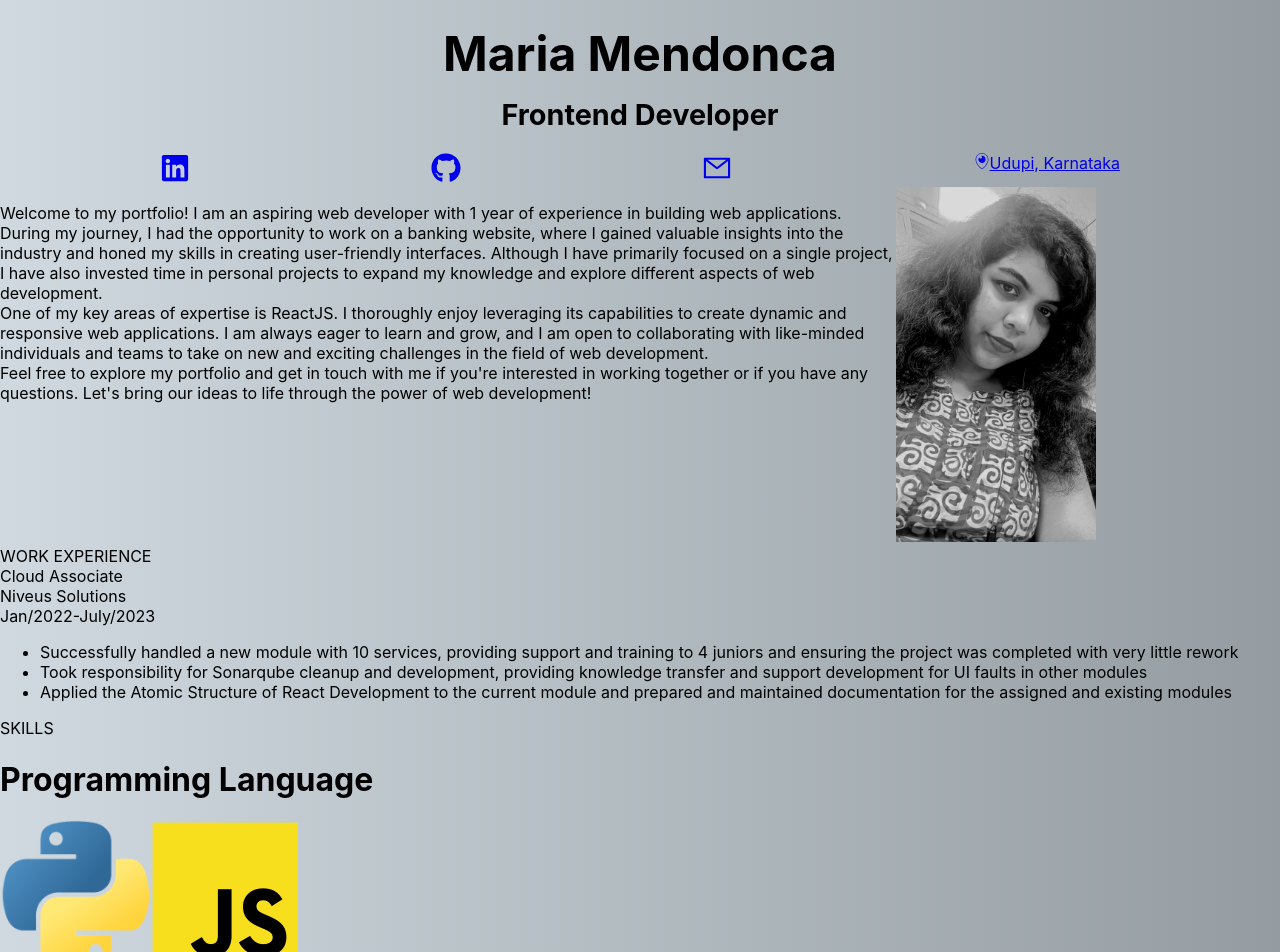
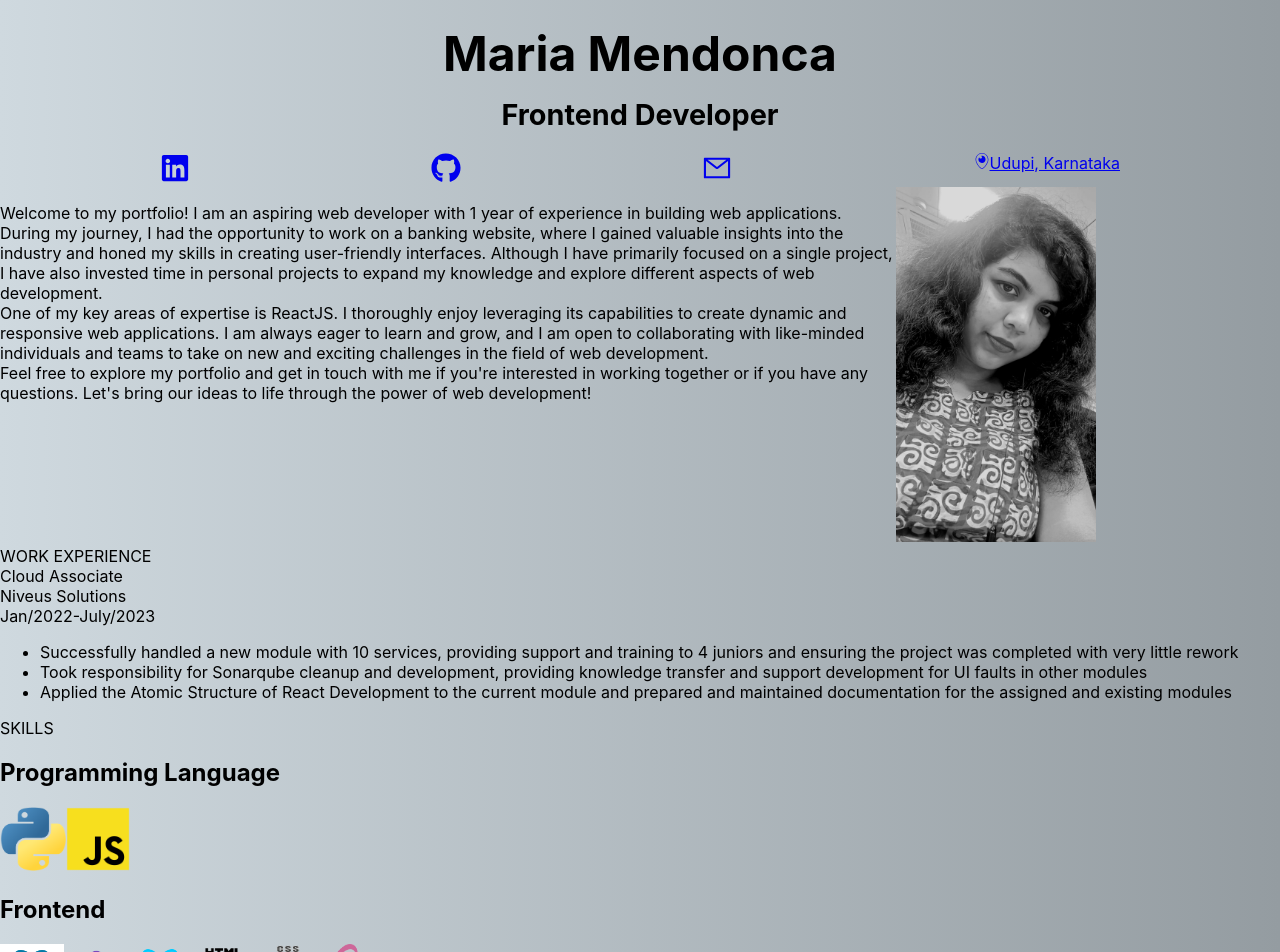
Before and after one commit to mendoncamaria/portfolio, a React (Create React App) app: page / in a window 1280 px wide. Shown: the top 952 px of the page. Built offline with nearby package versions, Linux system fonts and the light colour scheme.

Commit message:
changed image size, heading size

```diff
--- a/src/components/skills/SkillList.js
+++ b/src/components/skills/SkillList.js
@@ -34,14 +34,14 @@ export const GeneralPurposeLanguageList = [
   {
     src: PythonIcon,
     alt: 'Python',
-    height: '150px',
-    width: '150px',
+    height: '64px',
+    width: '66px',
   },
   {
     alt: 'JavaScript',
     src: JavascriptIcon,
-    height: '150px',
-    width: '150px',
+    height: '64px',
+    width: '64px',
   },
 ];
 
@@ -49,38 +49,38 @@ export const FrontendSkillList = [
   {
     alt: 'React',
     src: ReactIcon,
-    height: '150px',
-    width: '150px',
+    height: '64px',
+    width: '64px',
   },
   {
     alt: 'Redux',
     src: ReduxIcon,
-    height: '150px',
-    width: '150px',
+    height: '64px',
+    width: '64px',
   },
   {
     alt: 'react-native',
     src: ReactNativeIcon,
-    height: '150px',
-    width: '150px',
+    height: '64px',
+    width: '64px',
   },
   {
     alt: 'HTML',
     src: HtmlIcon,
-    height: '150px',
-    width: '150px',
+    height: '64px',
+    width: '64px',
   },
   {
     alt: 'CSS',
     src: CssIcon,
-    height: '150px',
-    width: '150px',
+    height: '64px',
+    width: '64px',
   },
   {
     alt: 'SASS',
     src: SassIcon,
-    height: '150px',
-    width: '150px',
+    height: '64px',
+    width: '64px',
   },
 ];
 
@@ -88,8 +88,8 @@ export const BackendSkillList = [
   {
     alt: 'NodeJS',
     src: NodeJSIcon,
-    height: '150px',
-    width: '250px',
+    height: '61x',
+    width: '120px',
   },
 ];
 
@@ -97,14 +97,14 @@ export const DatabaseList = [
   {
     alt: 'MongoDB',
     src: MongoDBIcon,
-    height: '150px',
-    width: '150px',
+    height: '64px',
+    width: '64px',
   },
   {
     alt: 'MySQL',
     src: MySQLIcon,
-    height: '150px',
-    width: '150px',
+    height: '64px',
+    width: '64px',
   },
 ];
 
@@ -112,14 +112,14 @@ export const VersionControlSystemsList = [
   {
     alt: 'Github',
     src: GithubIcon,
-    height: '150px',
-    width: '150px',
+    height: '64px',
+    width: '64px',
   },
   {
     alt: 'Gitlab',
     src: GitlabIcon,
-    height: '150px',
-    width: '150px',
+    height: '64px',
+    width: '64px',
   },
 ];
 
@@ -127,14 +127,14 @@ export const ProjectManagementToolsList = [
   {
     alt: 'Redmine',
     src: RedmineIcon,
-    height: '150px',
-    width: '150px',
+    height: '64px',
+    width: '64px',
   },
   {
     alt: 'Agile',
     src: AgileIcon,
-    height: '150px',
-    width: '150px',
+    height: '64px',
+    width: '64px',
   },
 ];
 
@@ -142,20 +142,20 @@ export const CodeEditorsList = [
   {
     alt: 'VS-Code',
     src: VSCodeIcon,
-    height: '150px',
-    width: '150px',
+    height: '64px',
+    width: '64px',
   },
   {
     alt: 'Visual-Studio-Code',
     src: VisualStudioIcon,
-    height: '150px',
-    width: '150px',
+    height: '64px',
+    width: '64px',
   },
   {
     alt: 'Notepad-Plus-Plus',
     src: NotepadPlusPlus,
-    height: '150px',
-    width: '150px',
+    height: '64px',
+    width: '64px',
   },
 ];
 
@@ -163,14 +163,14 @@ export const OperatingSystemsList = [
   {
     alt: 'Windows',
     src: WindowsIcon,
-    height: '150px',
-    width: '150px',
+    height: '64px',
+    width: '64px',
   },
   {
     alt: 'Ubuntu',
     src: UbuntuIcon,
-    height: '150px',
-    width: '150px',
+    height: '64px',
+    width: '64px',
   },
 ];
 
@@ -178,20 +178,20 @@ export const CloudServicesList = [
   {
     alt: 'Firebase',
     src: FirebaseIcon,
-    height: '150px',
-    width: '150px',
+    height: '64px',
+    width: '64px',
   },
   {
     alt: 'AWS',
     src: AwsIcon,
-    height: '150px',
-    width: '150px',
+    height: '64px',
+    width: '64px',
   },
   {
     alt: 'GCP',
     src: GcpIcon,
-    height: '150px',
-    width: '150px',
+    height: '64px',
+    width: '64px',
   },
 ];
 
--- a/src/components/skills/Skills.jsx
+++ b/src/components/skills/Skills.jsx
@@ -9,7 +9,7 @@ function Skills() {
       <div>
         {skillCategories.map((category) => (
           <div key={category.title} className={category.className}>
-            <h1>{category.title}</h1>
+            <h2>{category.title}</h2>
             {category.skills.map((item) => (
               <Image key={item.alt} item={item} />
             ))}
```
